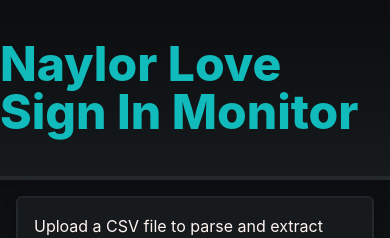
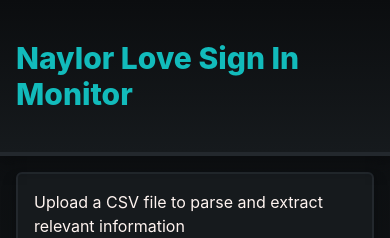
Before and after one commit to JasonTulp/naylor-love-sign-in-monitor, a Next.js app: page / in a window 390 px wide. Shown: the top 238 px of the page. Built offline with nearby package versions, Linux system fonts and the light colour scheme; no server answers.

Commit message:
Fix header on mobile

```diff
--- a/src/app/layout.tsx
+++ b/src/app/layout.tsx
@@ -36,8 +36,8 @@
         <SessionProvider>
             <div className={"flex flex-col justify-between min-h-screen  bg-gradient-to-t from-mid to-dark"}>
                 {/*Header*/}
-                <header className="App-header bg-mid shadow-lg shadow-dark border-b-4 border-border bg-gradient-to-t from-mid to-dark sticky -top-32 lg:top-0 z-50">
-                    <h1 className={"font-extrabold text-5xl text-primary pt-10 pb-10"}>Naylor Love Sign In Monitor</h1>
+                <header className="App-header bg-mid shadow-lg shadow-dark border-b-4 border-border bg-gradient-to-t from-mid to-dark lg:sticky lg:top-0 z-50">
+                    <h1 className={"font-extrabold text-3xl p-4 md:text-4xl lg:text-5xl text-primary pt-10 pb-10"}>Naylor Love Sign In Monitor</h1>
                 </header>
 
                 {/*Main Content*/}
```
